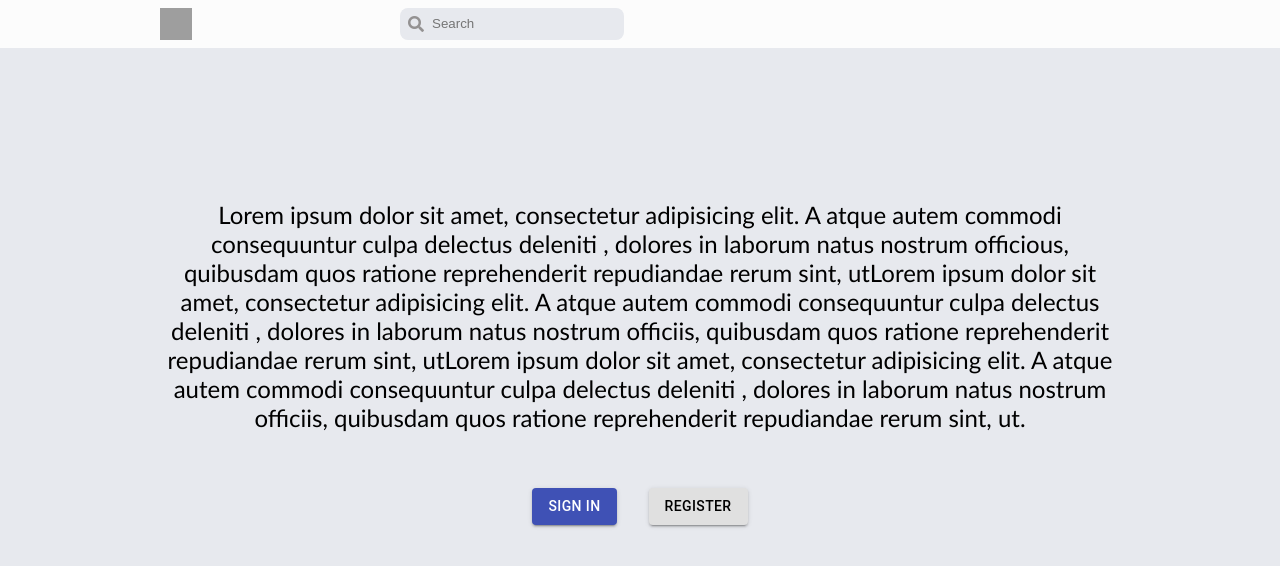
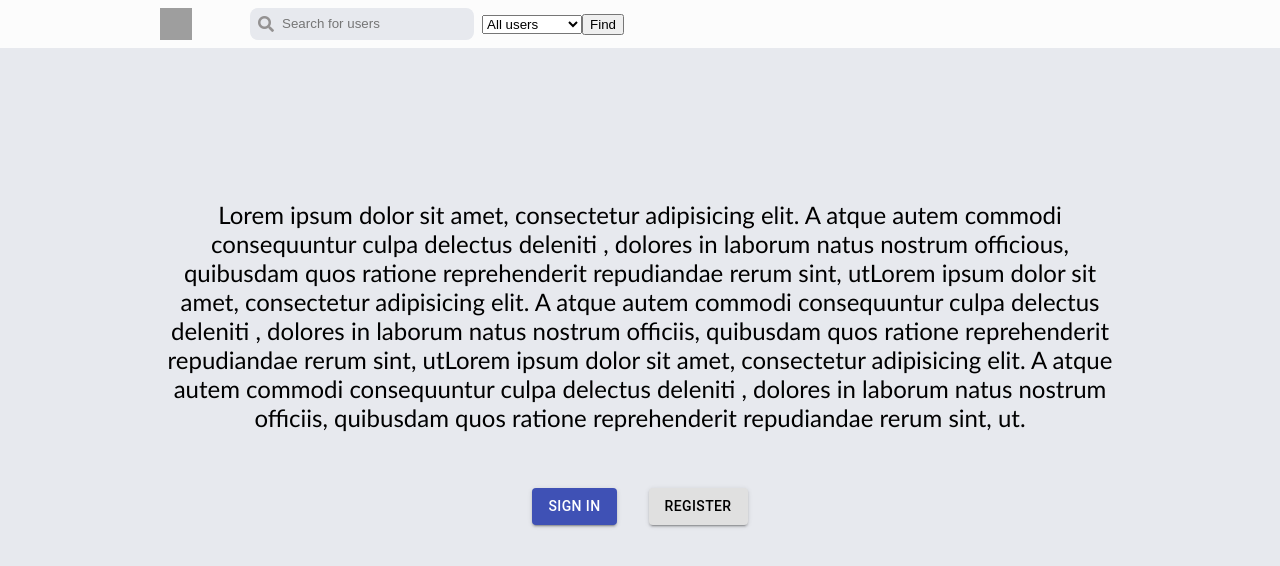
Before and after one commit to koldi887/social-media-redux, a React (Create React App) app: page / in a window 1280 px wide. Shown: the top 566 px of the page. Built offline with nearby package versions, Linux system fonts and the light colour scheme; no server answers; grey boxes are pictures that could not be loaded.

Commit message:
created users search

```diff
--- a/src/api/users-api.ts
+++ b/src/api/users-api.ts
@@ -8,9 +8,17 @@ export interface IRequestUserAPI {
 }
 
 export const usersAPI = {
-  requestUsers(page: number, pageSize: number) {
+  requestUsers(
+    currentPage = 1,
+    pageSize = 10,
+    term = "",
+    friend: null | boolean
+  ) {
     return instance
-      .get<IRequestUserAPI>(`users?page=${page}&count=${pageSize}`)
+      .get<IRequestUserAPI>(
+        `users?page=${currentPage}&count=${pageSize}&term=${term}` +
+          (friend === null ? "" : `&friend=${friend}`)
+      )
       .then((response) => response.data);
   },
 
--- a/src/page/components/Navbar/NavBar.tsx
+++ b/src/page/components/Navbar/NavBar.tsx
@@ -5,6 +5,7 @@ import LoggedNavbar from "./LoggedNavbar";
 import { useAppSelector } from "../../../hooks/redux";
 import { authSelector } from "../../../redux/auth-reducer";
 import { useNavigate } from "react-router-dom";
+import SearchBox from "./Search/SearchBox";
 
 const NavBar = () => {
   const { isAuth } = useAppSelector(authSelector);
@@ -24,14 +25,7 @@ const NavBar = () => {
             className={classes.navLogo}
             onClick={onMainPageClick}
           />
-          <div className={classes.inputBlock}>
-            <i className={`fas fa-search ${classes.searchIcon}`} />
-            <input
-              type="search"
-              placeholder={"Search"}
-              className={classes.searchInput}
-            />
-          </div>
+          <SearchBox />
         </div>
         {isAuth && <LoggedNavbar />}
       </div>
--- a/src/page/components/Navbar/Navbar.module.css
+++ b/src/page/components/Navbar/Navbar.module.css
@@ -5,7 +5,6 @@
     height: 3rem;
     background-color: #fcfcfc;
     margin-bottom: 3rem;
-
 }
 
 .navBlock {
@@ -20,30 +19,6 @@
     align-items: center;
 }
 
-.inputBlock {
-    display: flex;
-    justify-content: center;
-    align-items: center;
-    padding-right: 1rem;
-}
-
-.searchInput {
-    border: none;
-    background-color: #e7e9ee;
-    outline: none;
-    line-height: 2rem;
-    width: 14rem;
-    height: 2rem;
-    border-radius: 0.5rem;
-    padding-left: 2rem;
-}
-
-.searchIcon {
-    position: relative;
-    color: #949292;
-    left: 1.5rem;
-}
-
 .navLogo {
     height: 2rem;
     width: 2rem;
--- /dev/null
+++ b/src/page/components/Navbar/Search/SearchBox.module.css
@@ -0,0 +1,27 @@
+.inputBlock {
+    display: flex;
+    justify-content: center;
+    align-items: center;
+    padding-right: 1rem;
+}
+
+.searchInput {
+    border: none;
+    background-color: #e7e9ee;
+    outline: none;
+    line-height: 2rem;
+    width: 14rem;
+    height: 2rem;
+    border-radius: 0.5rem;
+    padding-left: 2rem;
+}
+
+.searchIcon {
+    position: relative;
+    color: #949292;
+    left: 1.5rem;
+}
+
+.selectBlock {
+    margin-left: 0.5rem;
+}
--- /dev/null
+++ b/src/page/components/Navbar/Search/SearchBox.tsx
@@ -0,0 +1,47 @@
+import React from "react";
+import classes from "./SearchBox.module.css";
+import { useForm } from "react-hook-form";
+import { useAppDispatch } from "../../../../hooks/redux";
+import { FilterType, setFilter } from "../../../../redux/users-reducer";
+
+export interface ISearchForm {
+  term: string;
+  friend: "true" | "false" | "null";
+}
+
+const SearchBox: React.FC = () => {
+  const dispatch = useAppDispatch();
+  const { register, handleSubmit } = useForm();
+
+  const onSearchSubmit = (data: ISearchForm) => {
+    const filter: FilterType = {
+      ...data,
+      friend: data.friend === "null" ? null : data.friend === "true",
+    };
+    dispatch(setFilter(filter));
+  };
+
+  return (
+    <form
+      className={classes.inputBlock}
+      onSubmit={handleSubmit((data: ISearchForm) => onSearchSubmit(data))}
+    >
+      <i className={`fas fa-search ${classes.searchIcon}`} />
+      <input
+        type="search"
+        placeholder={"Search for users"}
+        className={classes.searchInput}
+        {...register("term")}
+      />
+      <select className={classes.selectBlock} {...register("friend")}>
+        <option value="null">All users</option>
+        <option value="true">Followed</option>
+        <option value="false">Not Followed</option>
+      </select>
+
+      <button type="submit">Find</button>
+    </form>
+  );
+};
+
+export default SearchBox;
--- a/src/page/components/Users/Users.tsx
+++ b/src/page/components/Users/Users.tsx
@@ -49,6 +49,7 @@ const Users: React.FC<IProps> = ({
         }`}
       >
         {isFetching ? <PreLoader /> : null}
+        {totalUsersCount === 0 && !isFetching && <h1>Users not found</h1>}
         {users.map((user) => (
           <User
             key={user.id}
--- a/src/page/components/Users/UsersContainer.tsx
+++ b/src/page/components/Users/UsersContainer.tsx
@@ -10,8 +10,7 @@ import Users from "./Users";
 
 const UsersContainer = () => {
   const dispatch = useAppDispatch();
-
-  const { users, isFetching } = useAppSelector(usersSelector);
+  const { users, isFetching, filter } = useAppSelector(usersSelector);
   const { isAuth } = useAppSelector(authSelector);
   const { totalUsersCount } = useAppSelector(usersSelector);
   const [currentPage, setCurrentPage] = useState(1);
@@ -23,12 +22,29 @@ const UsersContainer = () => {
 
   const onPageChanged = (currentPage: number) => {
     setCurrentPage(currentPage);
-    dispatch(requestUsers({ pageSize, currentPage }));
+    dispatch(
+      requestUsers({
+        pageSize,
+        currentPage,
+        term: filter.term,
+        friend: filter.friend,
+      })
+    );
   };
 
   useEffect(() => {
-    dispatch(requestUsers({ pageSize, currentPage }));
-  }, [dispatch]);
+    dispatch(
+      requestUsers({
+        pageSize,
+        currentPage,
+        term: filter.term,
+        friend: filter.friend,
+      })
+    );
+    if (currentPage > 1) {
+      setCurrentPage(1);
+    }
+  }, [dispatch, filter]);
 
   return (
     <Users
--- a/src/redux/profile-reducer.ts
+++ b/src/redux/profile-reducer.ts
@@ -3,7 +3,6 @@ import { createAsyncThunk, createSlice, PayloadAction } from "@reduxjs/toolkit";
 import { RootState } from "./redux-store";
 import { IPhotoType, IProfileData, profileData } from "../types/IProfileData";
 import { profileAPI } from "../api/profile-api";
-import { capitalize } from "../utils/capitalize";
 
 export interface IPosts {
   id: number | null;
--- a/src/redux/users-reducer.ts
+++ b/src/redux/users-reducer.ts
@@ -11,6 +11,10 @@ export interface IUsersState {
   status: string;
   error: string;
   totalUsersCount: number;
+  filter: {
+    term: string;
+    friend: null | boolean;
+  };
 }
 
 const initialState: IUsersState = {
@@ -20,20 +24,32 @@ const initialState: IUsersState = {
   status: "",
   error: "",
   totalUsersCount: 0,
+  filter: {
+    term: "",
+    friend: null,
+  },
 };
 
-interface IRequestUsers {
+interface IRequestResponse {
   items: IUser[];
   totalCount: number;
   error: null | string;
 }
 
 export const requestUsers = createAsyncThunk<
-  IRequestUsers,
-  { pageSize: number; currentPage: number }
->("Users/getUsers", async function ({ pageSize, currentPage }) {
-  return await usersAPI.requestUsers(currentPage, pageSize);
-});
+  IRequestResponse,
+  {
+    pageSize: number;
+    currentPage: number;
+    term: string;
+    friend: null | boolean;
+  }
+>(
+  "Users/requestUsers",
+  async function ({ pageSize, currentPage, term, friend }) {
+    return await usersAPI.requestUsers(currentPage, pageSize, term, friend);
+  }
+);
 
 export const followUnfollowUser = createAsyncThunk<
   void,
@@ -68,6 +84,9 @@ const usersSlice = createSlice({
       });
       state.followingInProgress = [];
     },
+    setFilter(state, action: PayloadAction<FilterType>) {
+      state.filter = action.payload;
+    },
   },
   extraReducers: (builder) => {
     builder.addCase(requestUsers.pending, (state) => {
@@ -77,7 +96,7 @@ const usersSlice = createSlice({
 
     builder.addCase(
       requestUsers.fulfilled,
-      (state, action: PayloadAction<IRequestUsers>) => {
+      (state, action: PayloadAction<IRequestResponse>) => {
         const { items, totalCount } = action.payload;
         state.isFetching = false;
         state.users = items;
@@ -87,7 +106,8 @@ const usersSlice = createSlice({
   },
 });
 
-export const { followingInProgress, followUnfollowUserSuccess } =
+export const { followingInProgress, followUnfollowUserSuccess, setFilter } =
   usersSlice.actions;
 export const usersSelector = (state: RootState) => state.usersPage;
 export default usersSlice.reducer;
+export type FilterType = typeof initialState.filter;
```
Also changed, not shown: 2 other files (tests, documents, lock files or other folders).
